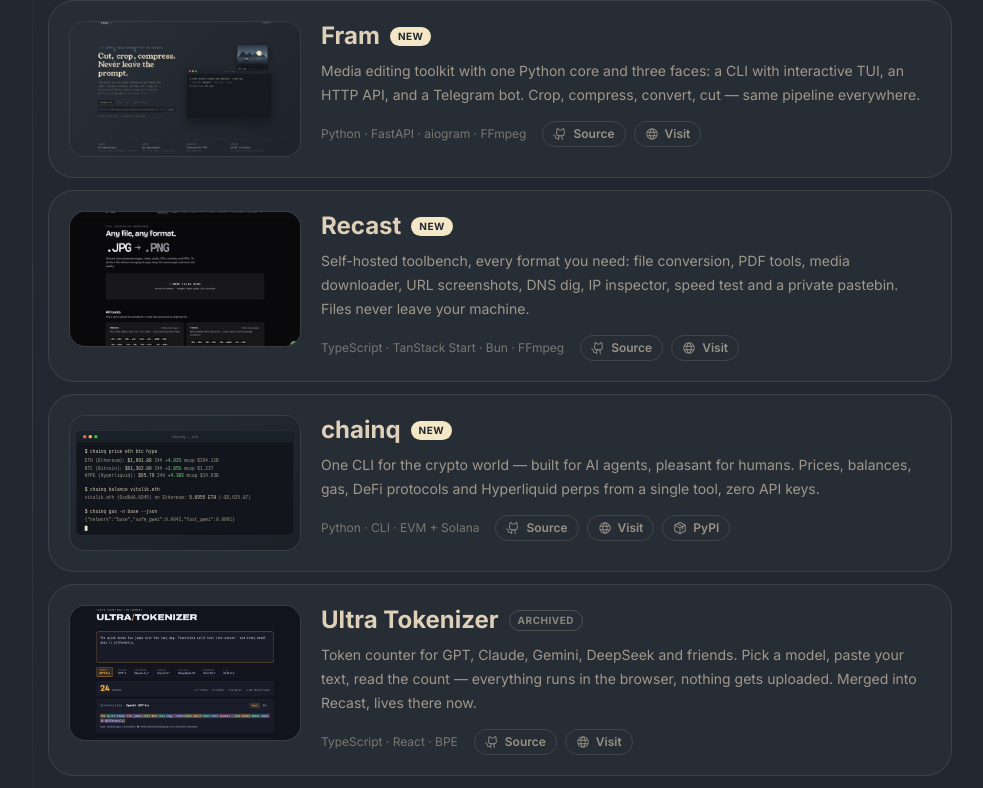
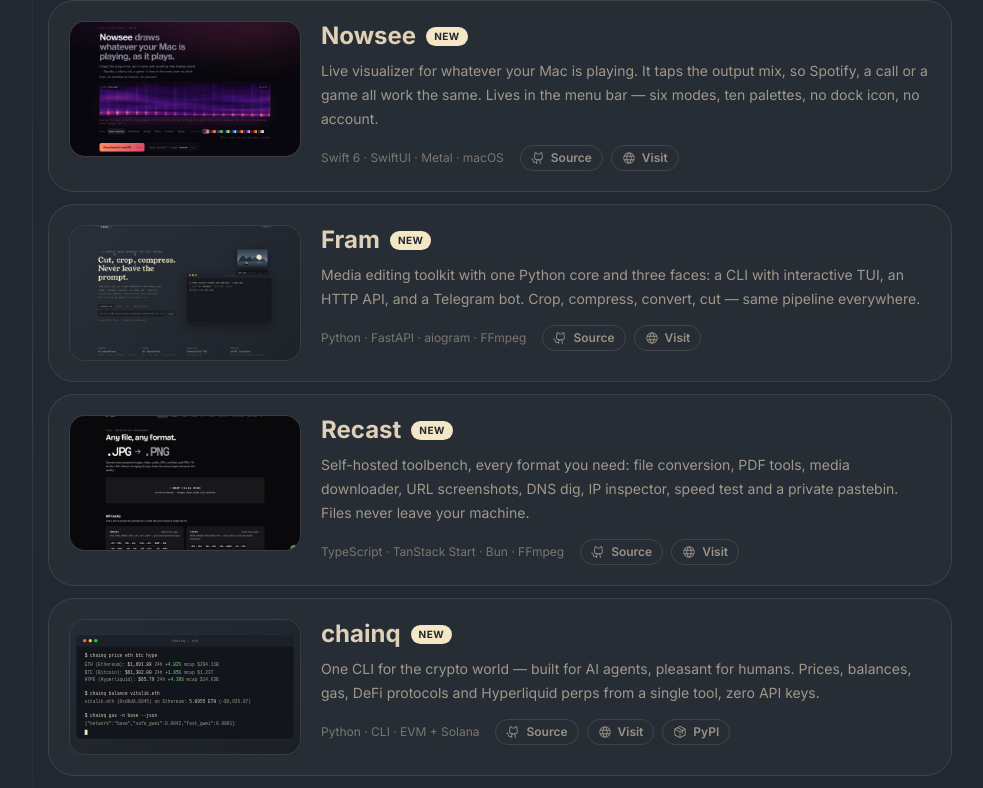
Before and after one commit to Sergio-prog/serhiifotex.dev, a React (Vite) app: page / in a window 1280 px wide. Shown: the part 1070-1858 px from the top of the page, without its empty margins (296-1279 px from the left). Built offline with nearby package versions, Linux system fonts and the light colour scheme.

Commit message:
feat(projects): add Nowsee, remove Ultra Tokenizer

```diff
--- a/src/components/ProjectsSection.tsx
+++ b/src/components/ProjectsSection.tsx
@@ -34,6 +34,16 @@
     image: "/image/projects/reconsearch.png",
   },
   {
+    name: "Nowsee",
+    description:
+      "Live visualizer for whatever your Mac is playing. It taps the output mix, so Spotify, a call or a game all work the same. Lives in the menu bar — six modes, ten palettes, no dock icon, no account.",
+    stack: ["Swift 6", "SwiftUI", "Metal", "macOS"],
+    createdAt: "2026-07-30",
+    repo: "https://github.com/Sergio-prog/Nowsee",
+    site: "https://nowsee.serhiifotex.dev",
+    image: "/image/projects/nowsee.png",
+  },
+  {
     name: "Fram",
     description:
       "Media editing toolkit with one Python core and three faces: a CLI with interactive TUI, an HTTP API, and a Telegram bot. Crop, compress, convert, cut — same pipeline everywhere.",
@@ -63,17 +73,6 @@
     site: "https://chainq.serhiifotex.dev",
     pypi: "https://pypi.org/project/chainq/",
     image: "/image/projects/chainq.svg",
-  },
-  {
-    name: "Ultra Tokenizer",
-    description:
-      "Token counter for GPT, Claude, Gemini, DeepSeek and friends. Pick a model, paste your text, read the count — everything runs in the browser, nothing gets uploaded. Merged into Recast, lives there now.",
-    stack: ["TypeScript", "React", "BPE"],
-    createdAt: "2026-07-06",
-    repo: "https://github.com/Sergio-prog/ultra-tokenizer",
-    site: "https://recast.serhiifotex.dev/tokenizer",
-    image: "/image/projects/ultra-tokenizer.png",
-    archived: true,
   },
   {
     name: "Finance Tracker",
```
Also changed, not shown: public/image/projects/nowsee.png (added), public/image/projects/ultra-tokenizer.png (deleted).
